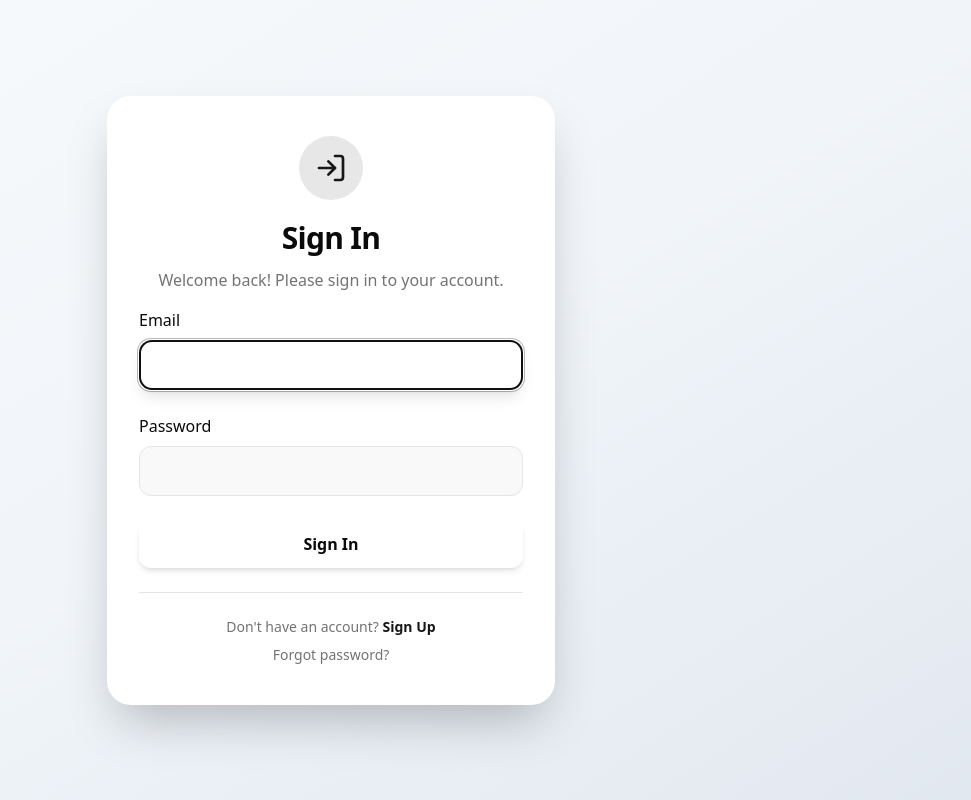
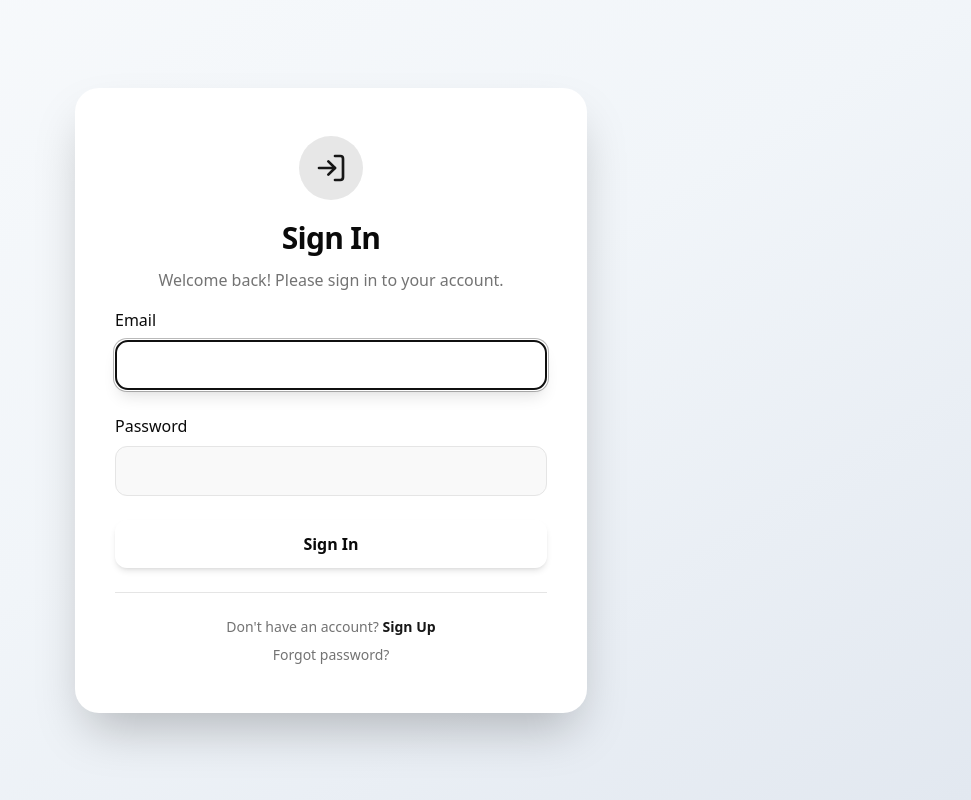
Before and after one commit to bu19akov/linkedin_extension_webapp, a Next.js app: page /auth/signin in a window 1280 px wide. Shown: the whole page, without its empty margins (309-1280 px from the left). Built offline with nearby package versions, Linux system fonts and the light colour scheme; no server answers.

Commit message:
rescale for prod4

```diff
--- a/src/pages/auth/signin.tsx
+++ b/src/pages/auth/signin.tsx
@@ -31,7 +31,7 @@ export default function SignIn() {
 
   return (
     <div className="min-h-screen flex items-center justify-center bg-gradient-to-br from-[#f8fafc] via-[#f1f5f9] to-[#e2e8f0] dark:from-background dark:to-muted/80">
-      <Card className="w-full max-w-md rounded-3xl shadow-2xl border-0 bg-white dark:bg-card px-8 py-10">
+      <Card className="w-full max-w-lg rounded-3xl shadow-2xl border-0 bg-white dark:bg-card px-6 py-10 sm:px-10 sm:py-12">
         <CardHeader className="flex flex-col items-center gap-3 pb-0">
           <div className="flex items-center justify-center w-16 h-16 rounded-full bg-primary/10 mb-2">
             <LogIn className="w-8 h-8 text-primary" />
```
